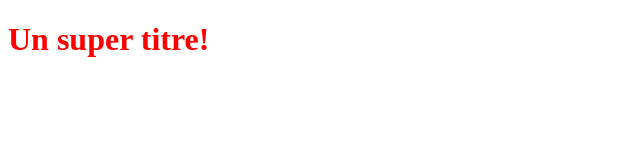
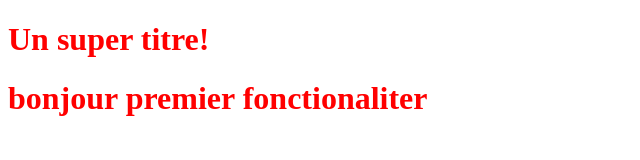
Before and after one commit to Nelix228/text, a plain HTML site: page index.html in a window 1280 px wide. Shown: the whole page, without its empty margins (0-640 px from the left). Drawn offline with Linux system fonts and the light colour scheme.

Commit message:
prmier fonctionaliter

```diff
--- a/index.html
+++ b/index.html
@@ -6,5 +6,6 @@
 </head>
 <body>
    <h1>Un super titre!</h1>
+      <h1>bonjour premier fonctionaliter</h1>
 </body>
 </html>
```
